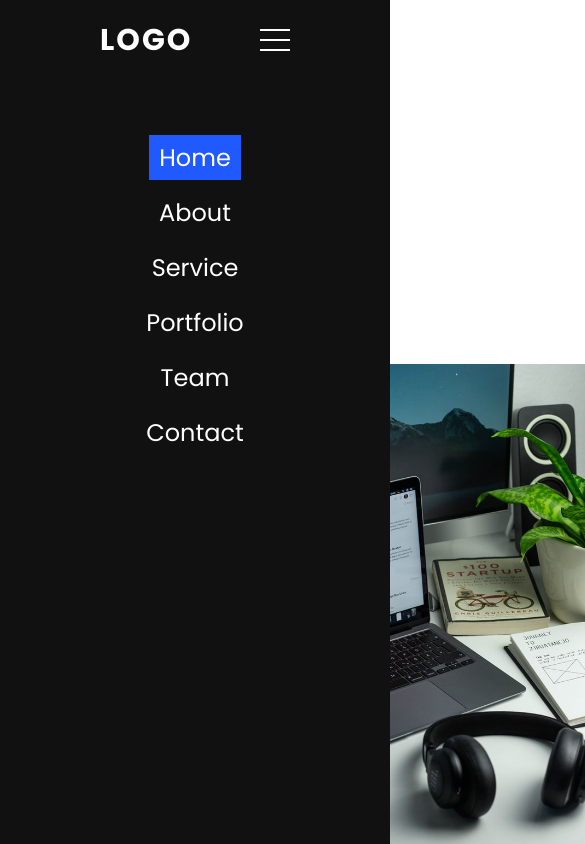
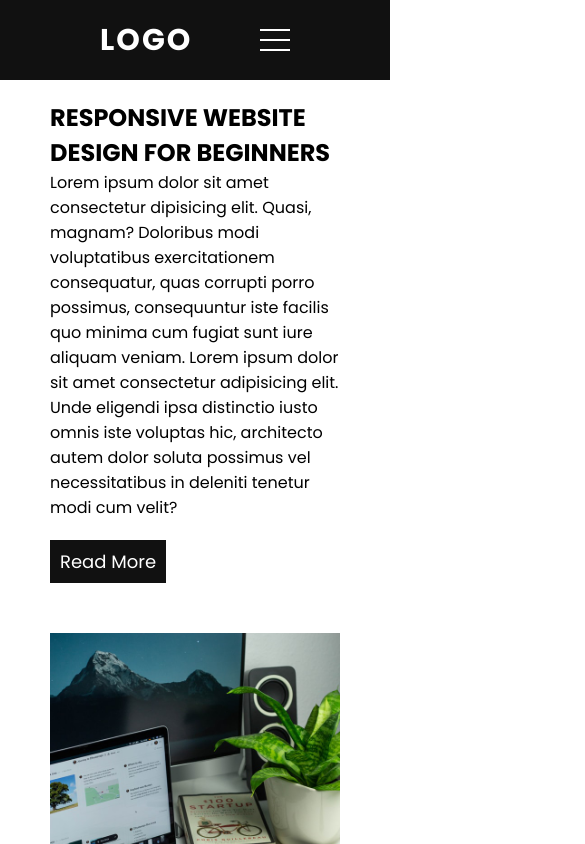
Before and after one commit to Camila-Isabela/full-simple-website, a plain HTML site: page index.html in a window 390 px wide. Shown: the top 844 px of the page, 585 px wide, since content can reach past the window. Drawn offline with Linux system fonts and the light colour scheme.

Commit message:
:tadah: The End.

```diff
--- a/index.html
+++ b/index.html
@@ -12,12 +12,12 @@
     <header id="header">
         <a href="#" class="logo">LOGO</a>
         <ul>
-            <li><a href="#home" class="active">Home</a></li>
-            <li><a href="#about">About</a></li>
-            <li><a href="#services">Service</a></li>
-            <li><a href="#portfolio">Portfolio</a></li>
-            <li><a href="#team">Team</a></li>
-            <li><a href="#contact">Contact</a></li>
+            <li><a href="#home" class="active" onclick="toggle()">Home</a></li>
+            <li><a href="#about" onclick="toggle()">About</a></li>
+            <li><a href="#services" onclick="toggle()">Service</a></li>
+            <li><a href="#portfolio" onclick="toggle()">Portfolio</a></li>
+            <li><a href="#team" onclick="toggle()">Team</a></li>
+            <li><a href="#contact" onclick="toggle()">Contact</a></li>
         </ul>
         <div class="toggle" onclick="toggle()"></div>
     </header>
--- a/style.css
+++ b/style.css
@@ -101,7 +101,7 @@ section:nth-child(odd) {
 
     header ul {
         position: absolute;
-        top:  80px;
+        top: -100%;
         left: 0;
         width: 100%;
         height: calc(100vh - 80px);
@@ -111,6 +111,14 @@ section:nth-child(odd) {
         transition: 0.5s;
         background: #111;
         flex-direction: column;
+        opacity: 0;
+        transform: translateY(-100%);
+    }
+
+    header.active ul {
+        opacity: 1;
+        top: 80px;
+        transform: translateY(0);
     }
 
     header ul li a {
@@ -149,6 +157,29 @@ section:nth-child(odd) {
         transition: 0.5s;
     }
 
+    header.active .toggle:before {
+        top: 14px;
+        transform: rotate(45deg);
+        box-shadow: 0 0 0 #fff;
+    }
 
+    header.active .toggle:after {
+        bottom: 14px;
+        transform: rotate(-45deg);
+        box-shadow: 0 0 0 #fff;
+    }
+
+    section {
+        padding: 100px 50px 50px;
+        flex-direction: column;
+        justify-content: center;
+        align-items: center;
+        display: flex;
+    }
+
+    section img {
+        margin: 50px 0 0;
+        max-width: 100%;
+    }
 
 }
```
